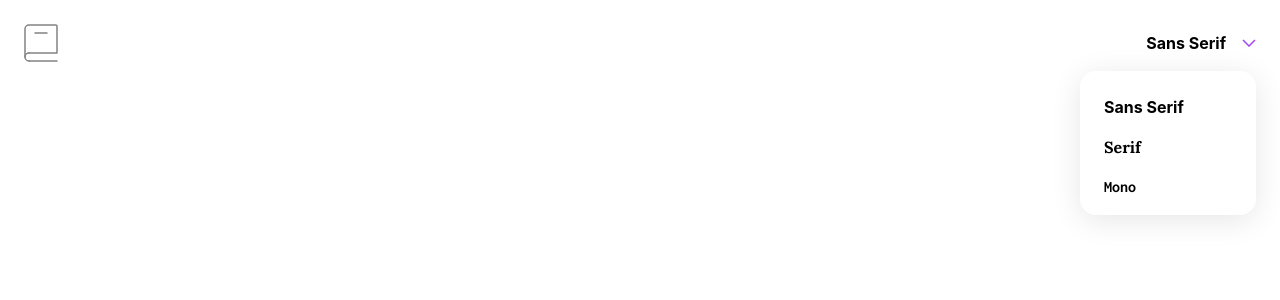
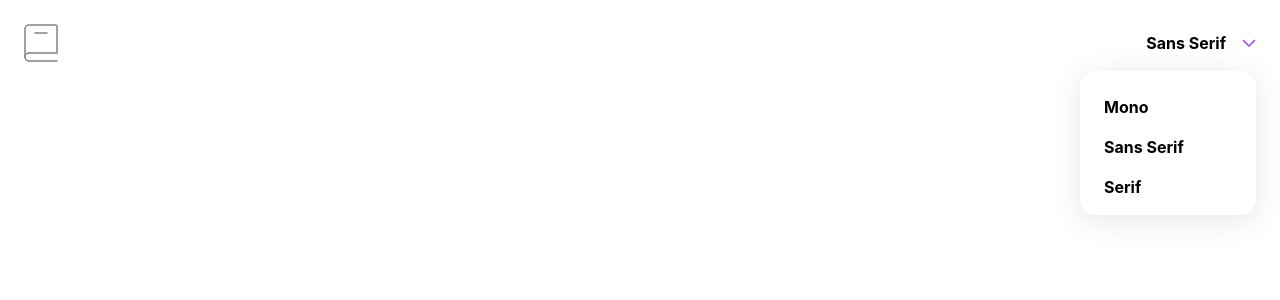
Before and after one commit to dimitarradulov/directory-web-app, an Angular app: page / in a window 1280 px wide. Both pictures are taken after a click on the button "Sans Serif". Shown: the top 300 px of the page. Built offline with nearby package versions, Linux system fonts and the light colour scheme.

Commit message:
loop fontsAsString and render buttons

```diff
--- a/src/app/font-dropdown/font-dropdown.component.html
+++ b/src/app/font-dropdown/font-dropdown.component.html
@@ -8,8 +8,10 @@
     class="flex flex-col items-start gap-4 absolute right-0 top-10 p-6 w-44 h-36 rounded-2xl font-bold shadow-main"
     *appFontDropdownMenu
   >
-    <button class="font-sans hover:text-accent">Sans Serif</button>
-    <button class="font-serif hover:text-accent">Serif</button>
-    <button class="font-mono hover:text-accent">Mono</button>
+    @for (font of fontsAsString | keyvalue; track $index) {
+      <button class="hover:text-accent" [ngClass]="'font-' + font.key">
+        {{ font.value }}
+      </button>
+    }
   </div>
 </div>
```
